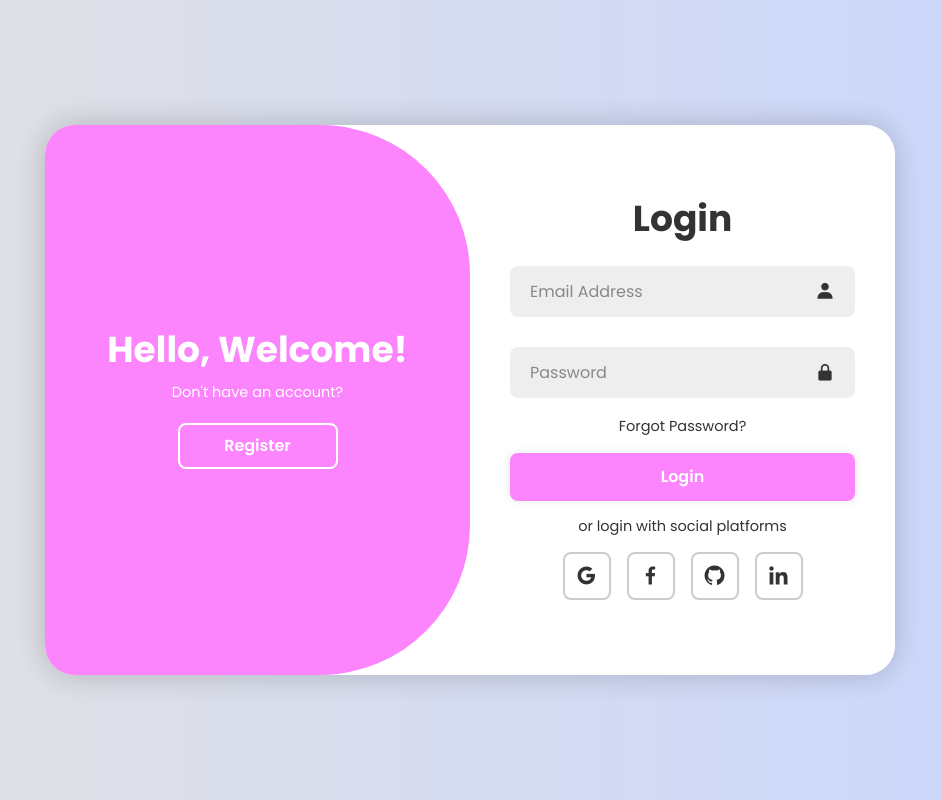
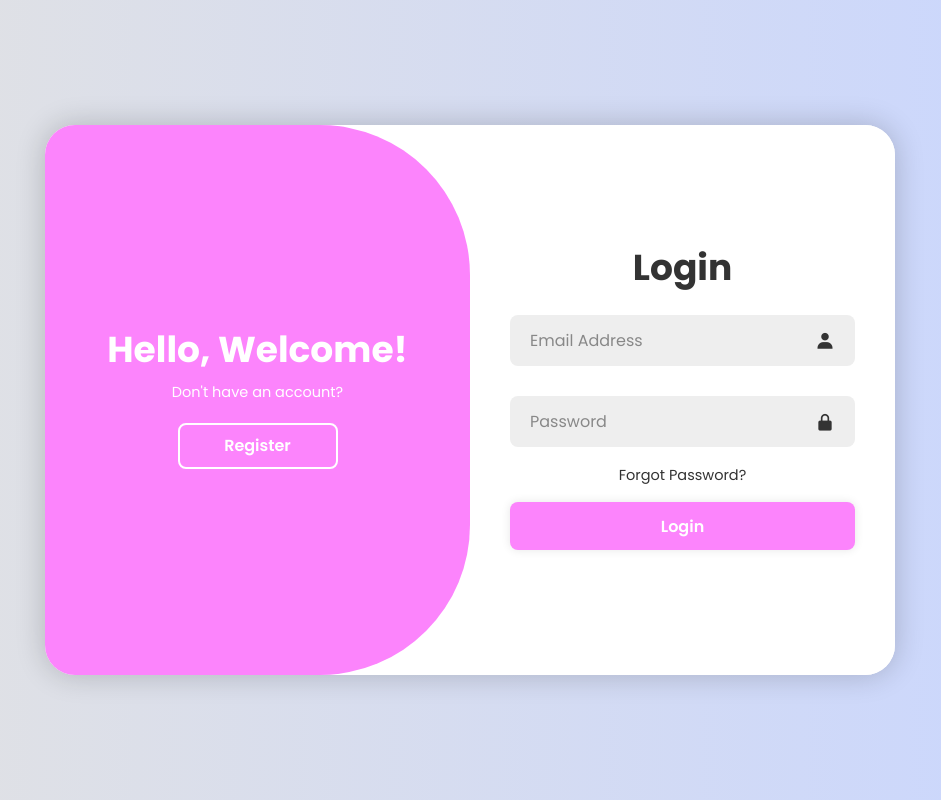
Before and after one commit to Iffah-25/formflow-15, a website: page SignUp_LogIn_Form.html in a window 1280 px wide. Shown: the whole page, without its empty margins (170-1111 px from the left). Drawn offline with nearby package versions, Linux system fonts and the light colour scheme.

Commit message:
social icons deleted

```diff
--- a/SignUp_LogIn_Form.css
+++ b/SignUp_LogIn_Form.css
@@ -114,15 +114,6 @@ form{ width: 100%; }
     justify-content: center;
 }
 
-    .social-icons a{
-        display: inline-flex;
-        padding: 10px;
-        border: 2px solid #ccc;
-        border-radius: 8px;
-        font-size: 24px;
-        color: #333;
-        margin: 0 8px;
-    }
 
 .toggle-box{
     position: absolute;
--- a/SignUp_LogIn_Form.html
+++ b/SignUp_LogIn_Form.html
@@ -26,13 +26,6 @@
                     <a href="#">Forgot Password?</a>
                 </div>
                 <button type="submit" class="btn">Login</button>
-                <p>or login with social platforms</p>
-                <div class="social-icons">
-                    <a href="#"><i class='bx bxl-google' ></i></a>
-                    <a href="#"><i class='bx bxl-facebook' ></i></a>
-                    <a href="#"><i class='bx bxl-github' ></i></a>
-                    <a href="#"><i class='bx bxl-linkedin' ></i></a>
-                </div>
             </form>
         </div>
 
@@ -52,13 +45,8 @@
                     <i class='bx bxs-lock-alt' ></i>
                 </div>
                 <button type="submit" class="btn">Register</button>
-                <p>or register with social platforms</p>
-                <div class="social-icons">
-                    <a href="#"><i class='bx bxl-google' ></i></a>
-                    <a href="#"><i class='bx bxl-facebook' ></i></a>
-                    <a href="#"><i class='bx bxl-github' ></i></a>
-                    <a href="#"><i class='bx bxl-linkedin' ></i></a>
-                </div>
+
+
             </form>
         </div>
 
```
